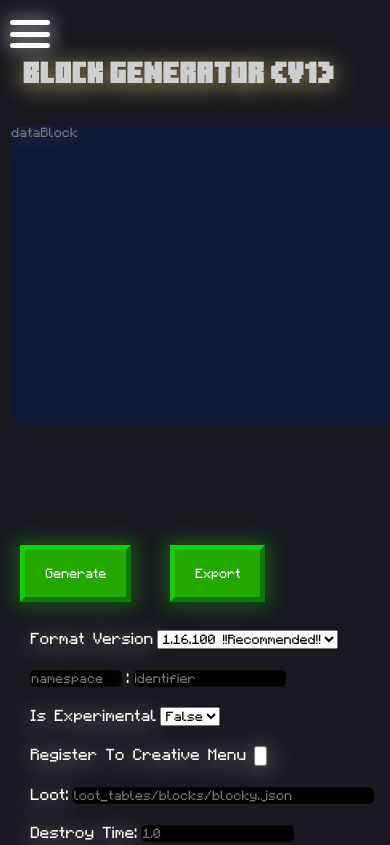
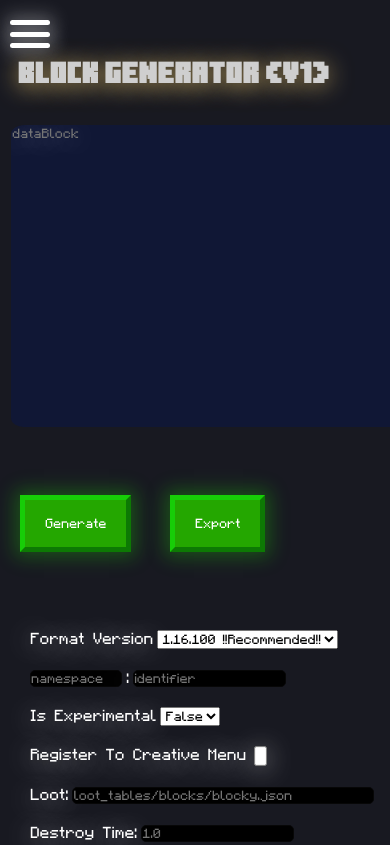
Before and after one commit to StudiosYouBedrock/YouCreators, a plain HTML site: page index.html in a window 390 px wide. Shown: the top 845 px of the page. Drawn offline with Linux system fonts and the light colour scheme.

Commit message:
Add files via upload

```diff
--- a/stiles.css
+++ b/stiles.css
@@ -348,11 +348,12 @@ input {
     .TitleBl {
         position: absolute;
         top: 60px;
-        left: 5px;
+        left: 0px;
         transform: scale( 0.9);
     }
     .result {
         margin: 1px;
+        padding: 1px;
         margin-top: 5px;
         margin-block-end: 100px;
         width: 420px;
@@ -371,12 +372,12 @@ input {
     }
     .generator {
         margin-top: 5px;
-        top: 540px;
+        top: 490px;
         left: 20px;
     }
     .export {
         margin-top: 5px;
-        top: 540px;
+        top: 490px;
         left: 170px;
     }
 }
```
